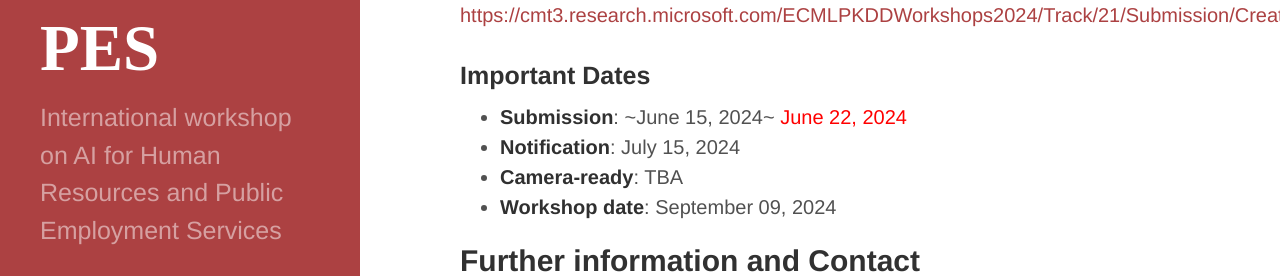
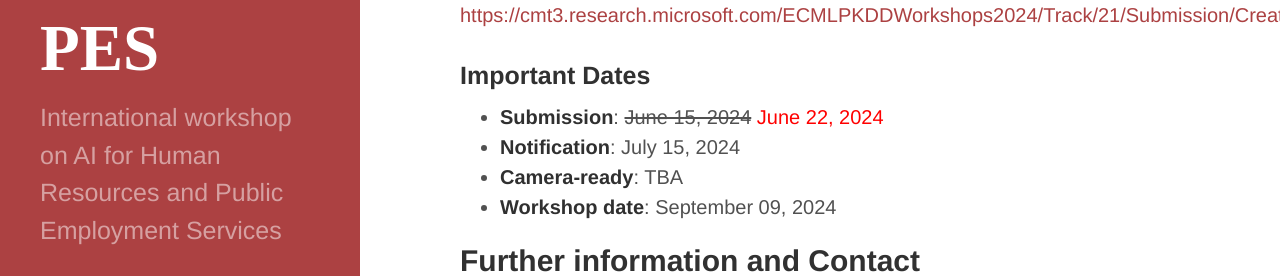
Before and after one commit to ai4hrpes/ecmlpkdd2024, a Jekyll site: the page built from pages/cfp.md, in a window 1280 px wide and 900 px high, scrolled down 2580 px. Shown: the part 331-607 px from the top of the window. Built offline with Jekyll 4.4.1, drawn with Linux system fonts in a browser that asks for light colours.

Commit message:
Update cfp.md

```diff
--- a/pages/cfp.md
+++ b/pages/cfp.md
@@ -55,7 +55,7 @@ For accepted contributions, at least one author must register for the conference
 Submit Portal: <https://cmt3.research.microsoft.com/ECMLPKDDWorkshops2024/Track/21/Submission/Create>
 
 ### Important Dates
-* __Submission__: ~June 15, 2024~ <span style="color:red">June 22, 2024</span>
+* __Submission__: ~~June 15, 2024~~ <span style="color:red">June 22, 2024</span>
 * __Notification__: July 15, 2024
 * __Camera-ready__: TBA
 * __Workshop date__: September 09, 2024
```
